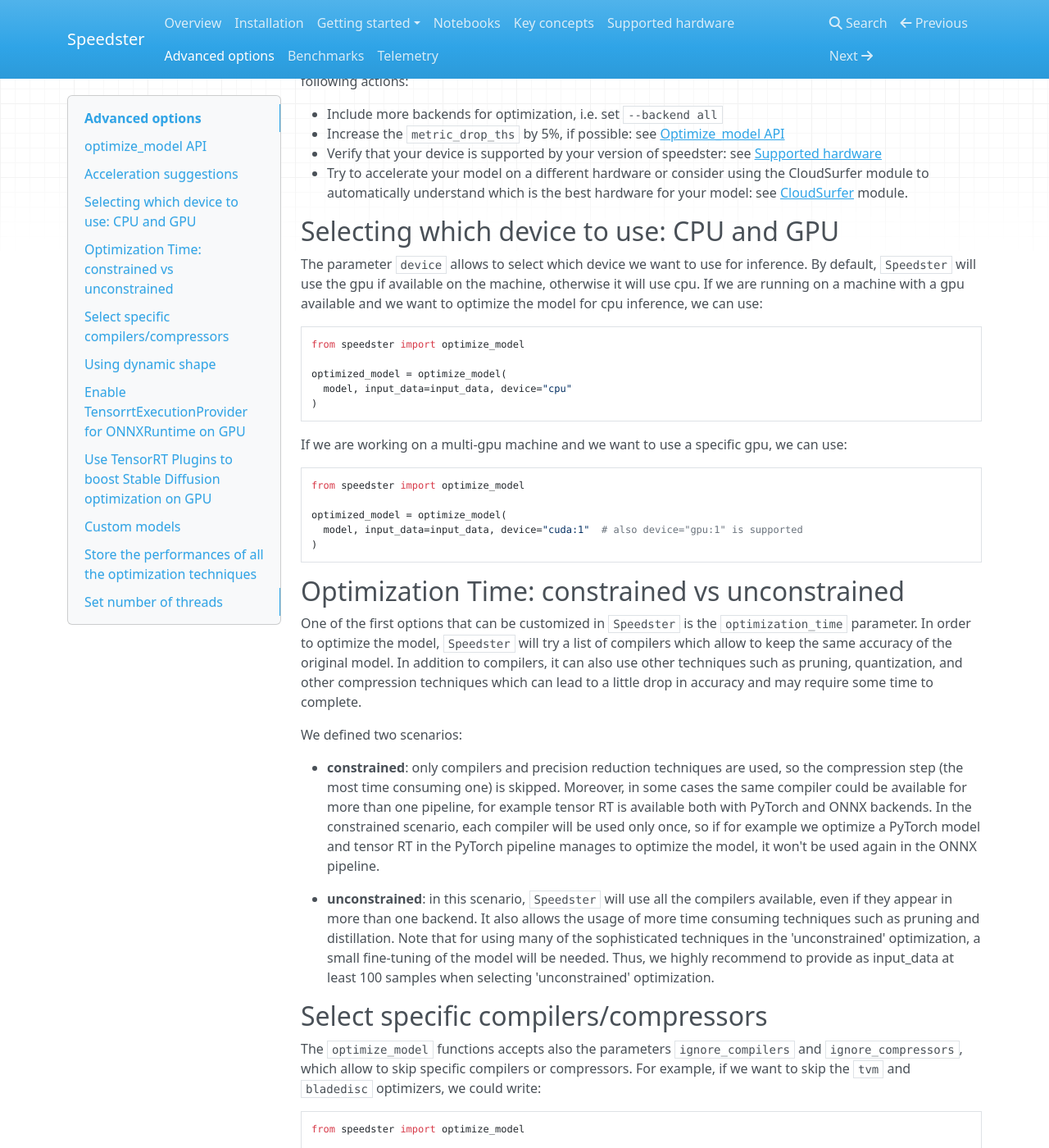
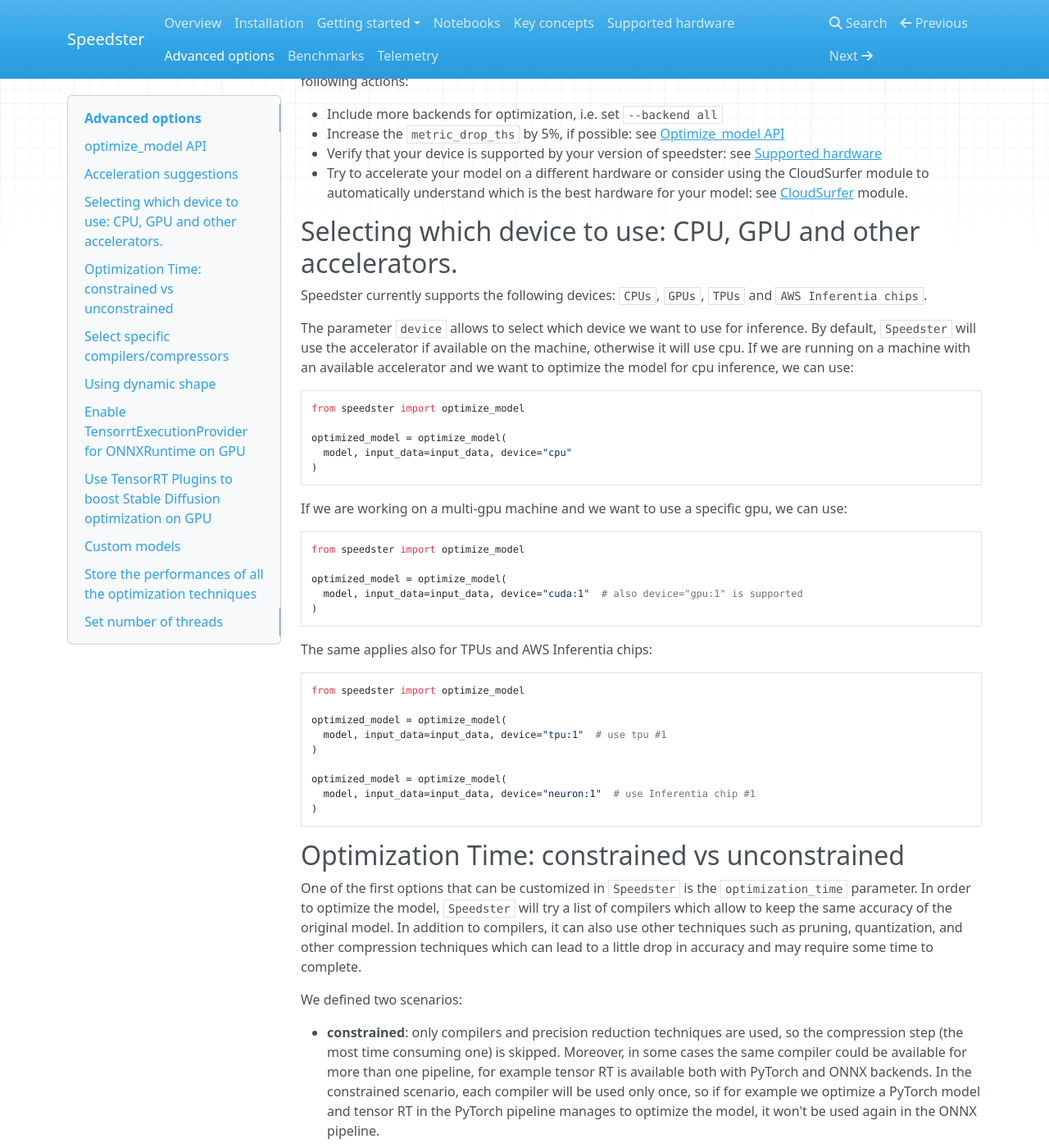
Before and after one commit to nebuly-ai/optimate, an MkDocs documentation site: the page built from apps/accelerate/speedster/docs/en/docs/advanced_options.md, in a window 1280 px wide and 1400 px high, scrolled down 3218 px. Shown: the whole window at 82% size. Built offline with MkDocs 1.6.1, drawn with Linux system fonts in a browser that asks for light colours; nearby versions of some CDN libraries.

Commit message:
Update docs

````diff
--- a/apps/accelerate/speedster/docs/en/docs/advanced_options.md
+++ b/apps/accelerate/speedster/docs/en/docs/advanced_options.md
@@ -126,9 +126,11 @@
 - Verify that your device is supported by your version of speedster: see [Supported hardware](hardware.md)
 - Try to accelerate your model on a different hardware or consider using the CloudSurfer module to automatically understand which is the best hardware for your model: see [CloudSurfer](https://github.com/nebuly-ai/nebullvm/tree/main/apps/accelerate/cloud_surfer) module.
 
-## Selecting which device to use: CPU and GPU
+## Selecting which device to use: CPU, GPU and other accelerators.
 
-The parameter `device` allows to select which device we want to use for inference. By default, `Speedster` will use the gpu if available on the machine, otherwise it will use cpu. If we are running on a machine with a gpu available and we want to optimize the model for cpu inference, we can use:
+Speedster currently supports the following devices: `CPUs`, `GPUs`, `TPUs` and `AWS Inferentia chips`.
+
+The parameter `device` allows to select which device we want to use for inference. By default, `Speedster` will use the accelerator if available on the machine, otherwise it will use cpu. If we are running on a machine with an available accelerator and we want to optimize the model for cpu inference, we can use:
 
 ```python
 from speedster import optimize_model
@@ -145,6 +147,20 @@
 
 optimized_model = optimize_model(
   model, input_data=input_data, device="cuda:1"  # also device="gpu:1" is supported
+)
+```
+
+The same applies also for TPUs and AWS Inferentia chips:
+
+```python
+from speedster import optimize_model
+
+optimized_model = optimize_model(
+  model, input_data=input_data, device="tpu:1"  # use tpu #1
+)
+
+optimized_model = optimize_model(
+  model, input_data=input_data, device="neuron:1"  # use Inferentia chip #1
 )
 ```
 
````
Also changed, not shown: apps/accelerate/speedster/docs/en/docs/getting_started/diffusers_getting_started.md (+1 -1 lines), apps/accelerate/speedster/docs/en/docs/images/stable_diffusion.png.
